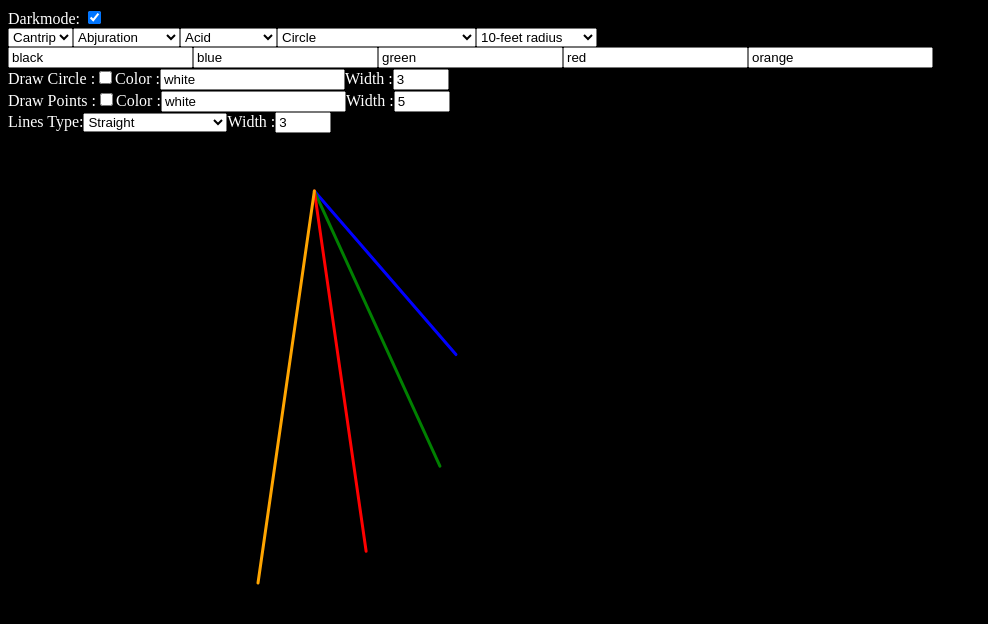
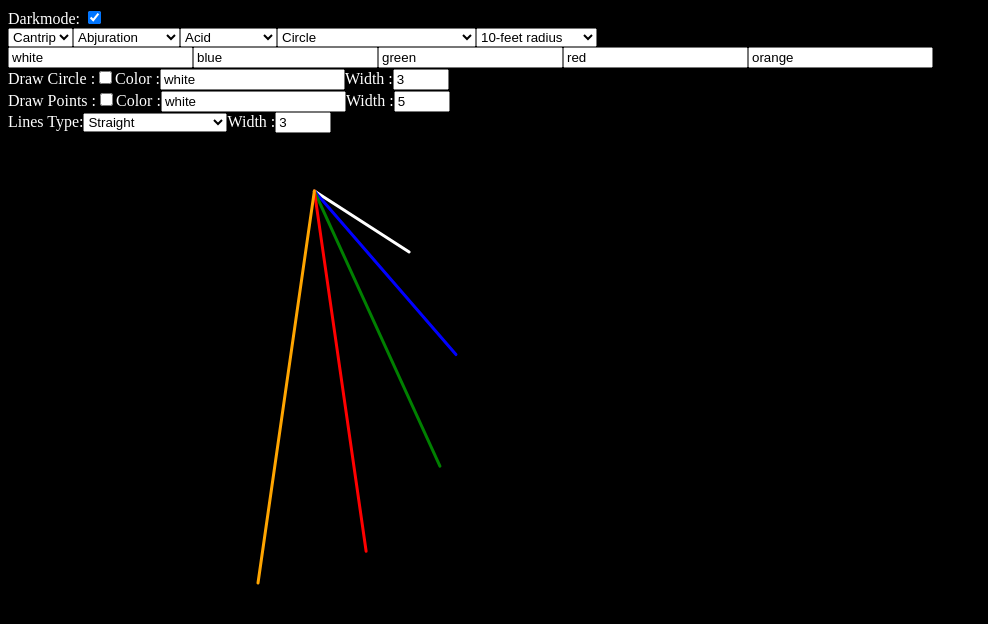
Before and after one commit to Myallaen/VueSpellGrapher, a Vue app: page / in a window 1280 px wide. Shown: the top 624 px of the page, without its empty margins (0-988 px from the left). Built offline with nearby package versions, Linux system fonts and the light colour scheme.

Commit message:
Added simple line types

```diff
--- a/index.html
+++ b/index.html
@@ -9,6 +9,6 @@
   </head>
   <body class="darkmode">
     <div id="app"></div>
-    <script type="module" src="/src/main.js" type="application/javascript"></script>
+    <script type="module" src="/src/main.js"></script>
   </body>
 </html>
--- a/src/components/SpellGrapher.vue
+++ b/src/components/SpellGrapher.vue
@@ -48,7 +48,7 @@ export default {
       damage: 0,
       area: 0,
       range: 0,
-      levelColor: 'black',
+      levelColor: 'white',
       schoolColor: 'blue',
       damageColor: 'green',
       areaColor: 'red',
```
Also changed, not shown: 2 other files (tests, documents, lock files or other folders).
